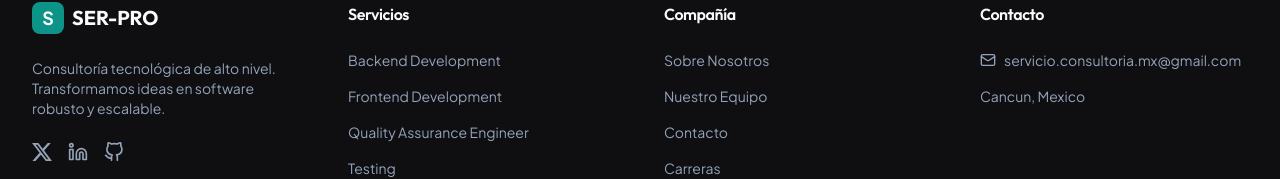
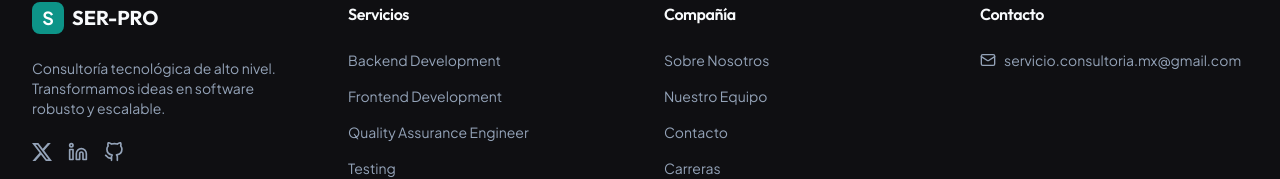
Before and after one commit to Jaem-x/ser-pro-web, a React (Vite) app: page /servicios in a window 1280 px wide. Shown: the part 3552-3731 px from the top of the page. Built offline with nearby package versions, Linux system fonts and the light colour scheme.

Commit message:
style: comment out Cancun location in Footer component

```diff
--- a/src/components/layout/Footer.tsx
+++ b/src/components/layout/Footer.tsx
@@ -142,7 +142,7 @@ export const Footer = () => {
                 <MailIcon />
                 <span>servicio.consultoria.mx@gmail.com</span>
               </li>
-              <li>Cancun, Mexico</li>
+              {/*<li>Cancun, Mexico</li>*/}
               {/* <li>[TELEFONO]</li> */}
             </ul>
           </div>
```
